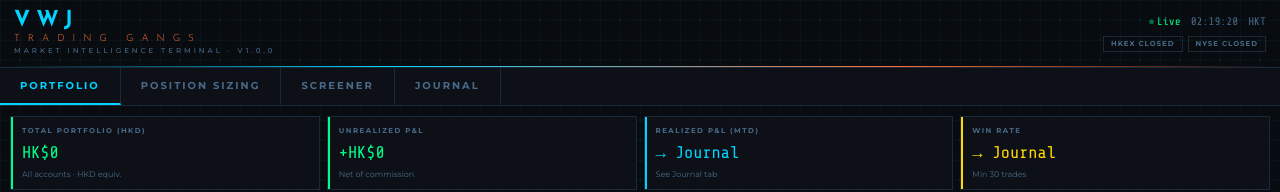
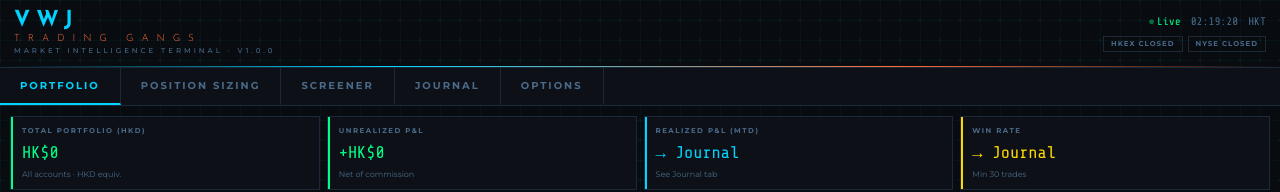
Before and after one commit to jonahliew8881/vwj-trading-gangs, a React (Vite) app in the folder frontend/: page / in a window 1280 px wide. Shown: the top 192 px of the page. Built offline with nearby package versions, Linux system fonts and the light colour scheme; no server answers; the database is empty.

Commit message:
Update DesktopNav.jsx

```diff
--- a/frontend/src/components/DesktopNav.jsx
+++ b/frontend/src/components/DesktopNav.jsx
@@ -5,6 +5,7 @@ const TABS = [
   { id: 'sizing',    label: 'Position Sizing' },
   { id: 'screener',  label: 'Screener' },
   { id: 'journal',   label: 'Journal' },
+  { id: 'options',   label: 'Options' },
 ]
 
 export default function DesktopNav({ activeTab, setActiveTab }) {
```
